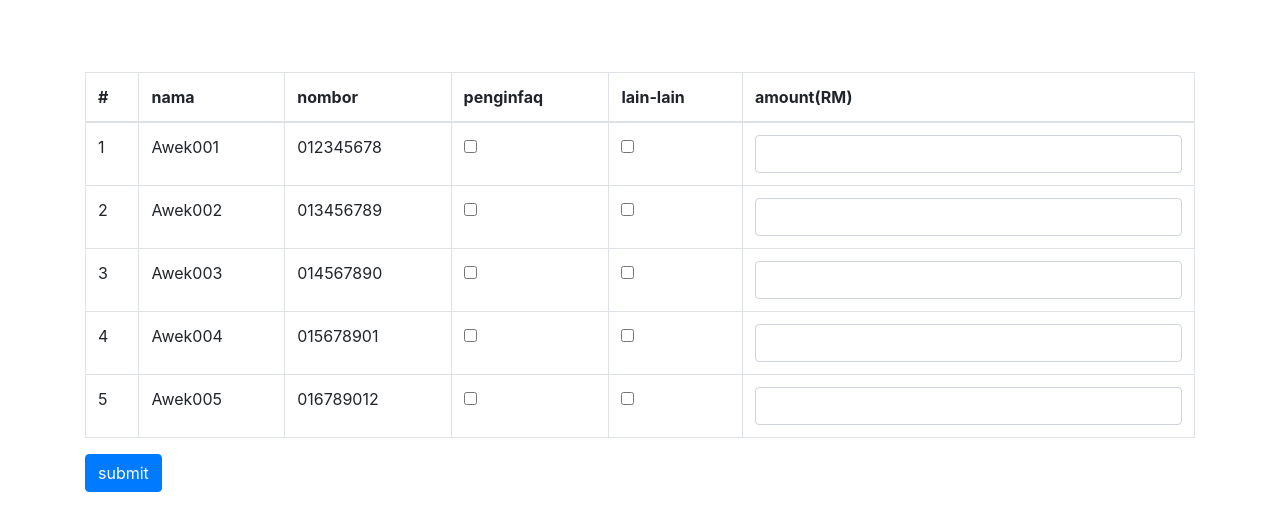
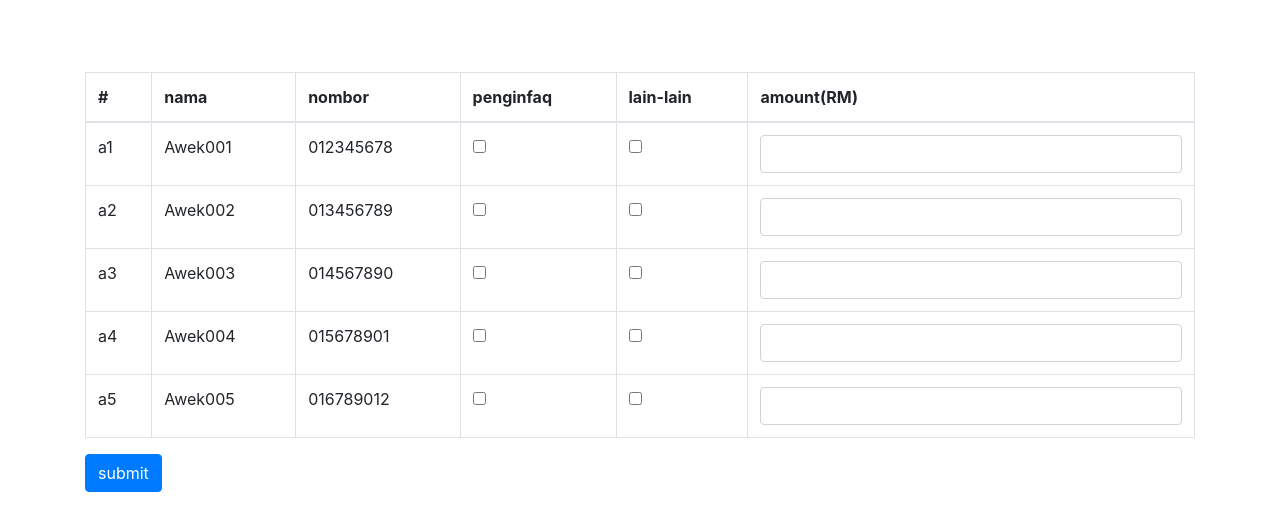
Before and after one commit to amin007/belajar-asas-php, a PHP site: page /cara1/borang_html.php in a window 1280 px wide. Shown: the top 531 px of the page. Run offline with PHP 8.4, Linux system fonts and the light colour scheme; some libraries are stand-ins or nearby versions.

Commit message:
ubah tatasusunan

```diff
--- a/bab02.1-form-banyak-data/cara2/borang_html.php
+++ b/bab02.1-form-banyak-data/cara2/borang_html.php
@@ -20,11 +20,12 @@ diatas('Infaq');
 </thead>
 <tbody>
 <?php
+$kira = 1;
 foreach($data as $row):
 ?>
 	<tr>
 	<td><input type="hidden" name="table[<?php echo $row['id'] ?>][id]" value="<?php echo $row['id'] ?>">
-		<?php echo $row['id'] ?>
+		<?php echo $kira++ ?>|<?php echo $row['id'] ?>
 	</td>
 	<td><?php echo $row['nama'] ?></td>
 	<td><?php echo $row['notel'] ?></td>
--- a/bab02.1-form-banyak-data/fungsi.php
+++ b/bab02.1-form-banyak-data/fungsi.php
@@ -34,11 +34,11 @@ function dibawah()
 function data()
 {
 	$data = array(
-		array('id'=>1,'nama'=>'Awek001','notel'=>'012345678'),
-		array('id'=>2,'nama'=>'Awek002','notel'=>'013456789'),
-		array('id'=>3,'nama'=>'Awek003','notel'=>'014567890'),
-		array('id'=>4,'nama'=>'Awek004','notel'=>'015678901'),
-		array('id'=>5,'nama'=>'Awek005','notel'=>'016789012')
+		array('id'=>'a1','nama'=>'Awek001','notel'=>'012345678'),
+		array('id'=>'a2','nama'=>'Awek002','notel'=>'013456789'),
+		array('id'=>'a3','nama'=>'Awek003','notel'=>'014567890'),
+		array('id'=>'a4','nama'=>'Awek004','notel'=>'015678901'),
+		array('id'=>'a5','nama'=>'Awek005','notel'=>'016789012')
 		);
 
 	return $data;
```
